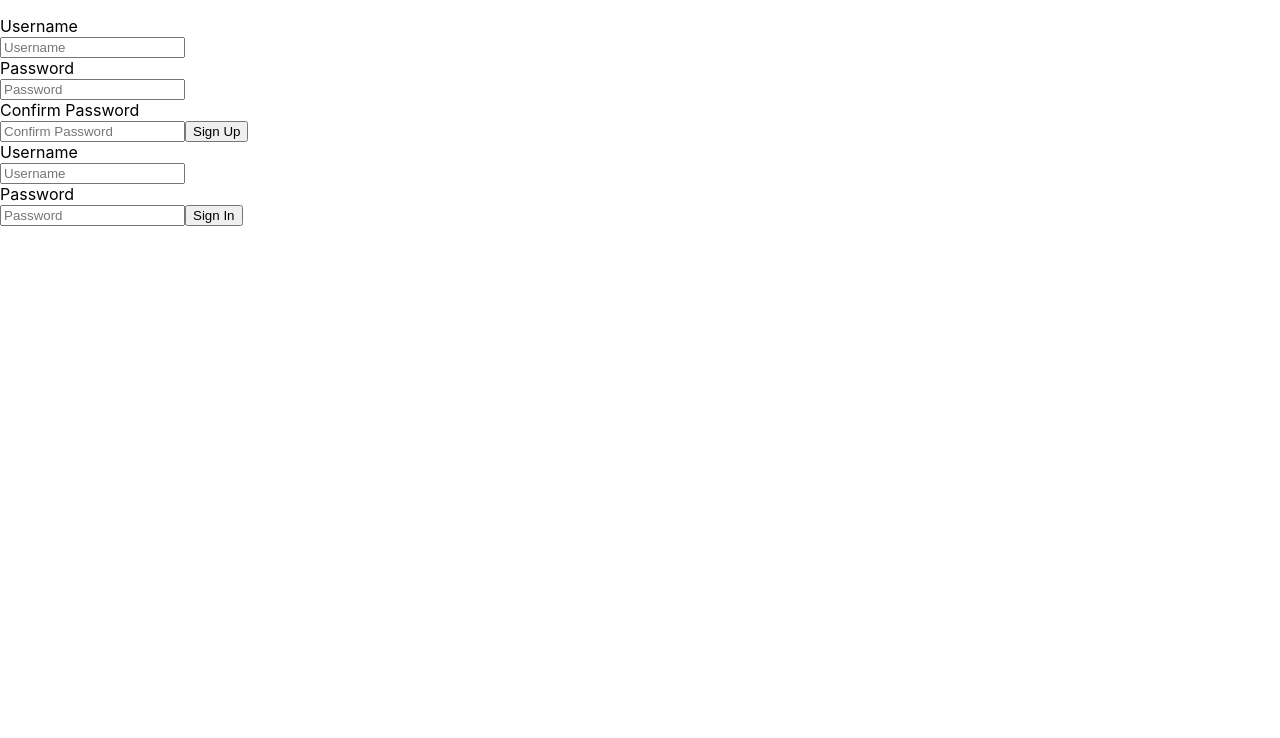
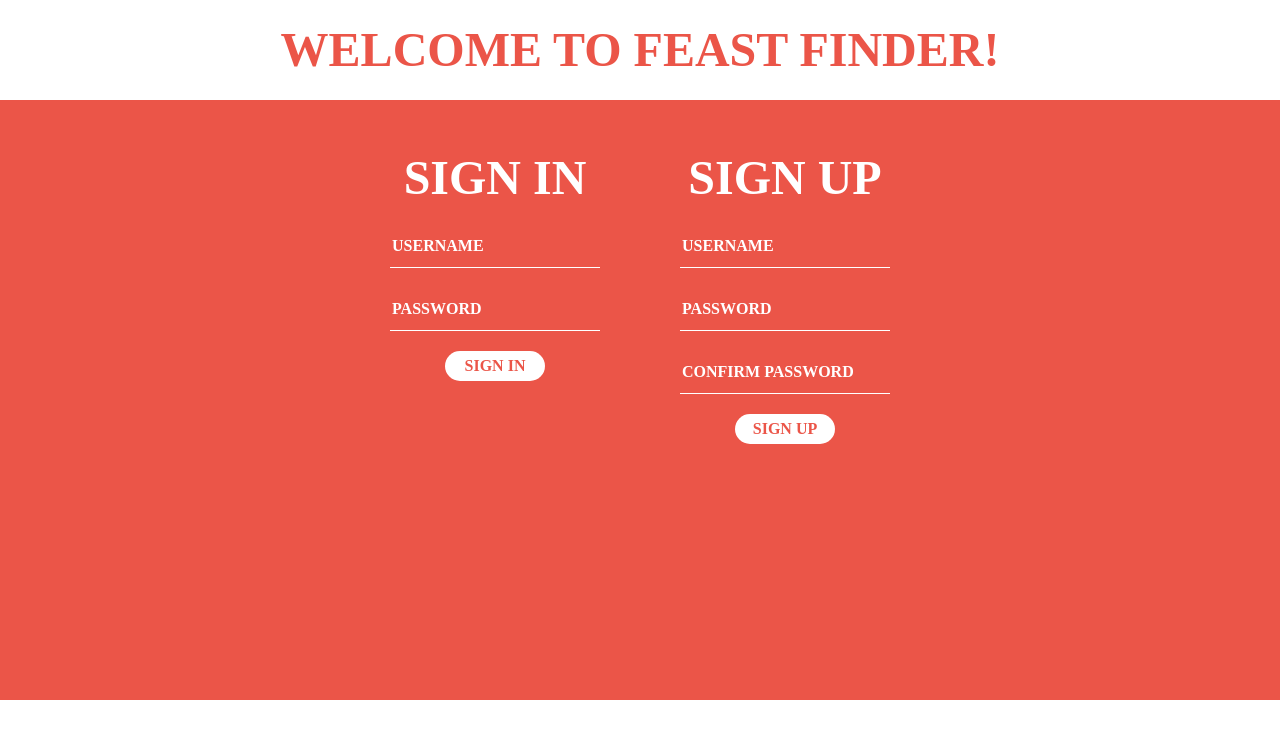
Before and after one commit to abbygottlich/feast-finder-app, a React (Create React App) app in the folder frontend/: page / in a window 1280 px wide. Shown: the top 738 px of the page. Built offline with nearby package versions, Linux system fonts and the light colour scheme.

Commit message:
basic desktop styling done

```diff
--- a/frontend/src/App.css
+++ b/frontend/src/App.css
@@ -116,7 +116,7 @@
 .restaurantTextInfo {
   color: #ffffff;
   width: 300px;
-  height: 300px;
+  height: 230px;
   border-radius: 20px 20px 20px 20px;
   background-color: rgba(0,0,0,0.7);
   padding-top: 70px;
@@ -196,7 +196,7 @@
   width: 15px;
 }
 
-/* favorites page */
+/* favorites and dislikes pages */
 .restaurant-list-bg {
   width: 100%;
   min-height: 700px;
@@ -294,3 +294,83 @@
   width: 45px;
   background-size: 45px;
 }
+
+/* sign in and sing up page */
+.login-page {
+  width: 100%;
+  min-height: 700px;
+  background-color: #eb5548;
+  text-align: center;
+}
+
+.welcome {
+  width: 100%;
+  height: 100px;
+  background-color: #ffffff;
+  font-family: "Raleway";
+  font-size: 48px;
+  font-weight: bold;
+  text-transform: uppercase;
+  color: #eb5548;
+  line-height: 100px;
+}
+
+.login-sections {
+  display: flex;
+  justify-content: space-between;
+  width: 500px;
+  margin: auto;
+}
+
+.signin-section, .signup-section {
+  margin-top: 50px;
+}
+
+.title {
+  font-family: "Raleway";
+  font-size: 48px;
+  font-weight: bold;
+  text-transform: uppercase;
+  color: #ffffff;
+}
+
+.username-input, .password-input, .confirm-password-input, .login-button {
+  display: block;
+  margin: auto;
+  margin-top: 20px;
+  height: 40px;
+  background-color: #eb5548;
+  border: none;
+  border-bottom: 1px solid #ffffff;
+  color: #ffffff;
+  font-family: "Raleway";
+  font-size: 16px;
+  font-weight: bold;
+}
+
+.username-input::placeholder, .password-input::placeholder, .confirm-password-input::placeholder, .login-button::placeholder {
+  color: white;
+  text-transform: uppercase;
+}
+
+.login-button {
+  height: 30px;
+  width: 100px;
+  margin-top: 20px;
+  border: none;
+  border-radius: 500px;
+  color: #eb5548;
+  background-color: #ffffff;
+  font-family: "Raleway";
+  font-size: 16px;
+  font-weight: bold;
+  text-transform: uppercase;
+  cursor: pointer;
+  transition: background-color 1s;
+  transition: color 1s;
+}
+
+.login-button:hover {
+  background-color: #762b24;
+  color: #ffffff;
+}
--- a/frontend/src/components/SignIn.js
+++ b/frontend/src/components/SignIn.js
@@ -26,7 +26,7 @@ class SignIn extends Component {
     render() {
         return (
             <form onSubmit={this.handleSubmit.bind(this)}>
-                <div>Username</div>
+                <div className="title">Sign In</div>
                 <input type="email" name="username" placeholder="Username" className="username-input"
                     onChange={e => {
                         this.setState({ [e.target.name]: e.target.value });
@@ -34,8 +34,6 @@ class SignIn extends Component {
                     value={this.state.username}
                 >
                 </input>
-
-                <div>Password</div>
                 <input type="password" name="password" placeholder="Password" className="password-input"
                     onChange={e => {
                         this.setState({ [e.target.name]: e.target.value });
@@ -43,23 +41,7 @@ class SignIn extends Component {
                     value={this.state.password}
                 >
                 </input>
-
-                {/* <FormGroup>
-          <ControlLabel>Confirm Password</ControlLabel>
-          <FormControl
-            type="password"
-            name="confirmPassword"
-            onChange={e => {
-              this.setState({[e.target.name]: e.target.value});
-            }}
-            placeholder="Confirm Password"
-            value={this.state.confirmPassword}
-          />
-        </FormGroup> */}
-
-                <button type="submit">
-                    Sign In
-       </button>
+                <button className="login-button" type="submit">Sign In</button>
             </form>
         );
     }
--- a/frontend/src/components/SignUp.js
+++ b/frontend/src/components/SignUp.js
@@ -25,7 +25,7 @@ class SignUp extends Component {
   render() {
     return (
       <form onSubmit={this.handleSubmit.bind(this)}>
-        <div>Username</div>
+        <div className="title">Sign Up</div>
         <input type="email" name="username" placeholder="Username" className="username-input"
           onChange={e => {
             this.setState({ [e.target.name]: e.target.value });
@@ -33,8 +33,6 @@ class SignUp extends Component {
           value={this.state.username}
         >
         </input>
-
-        <div>Password</div>
         <input
           type="password" name="password" placeholder="Password" className="password-input"
           onChange={e => {
@@ -43,8 +41,6 @@ class SignUp extends Component {
           value={this.state.password}
         >
         </input>
-
-        <div>Confirm Password</div>
         <input type="password" name="confirmPassword" placeholder="Confirm Password" className="confirm-password-input"
           onChange={e => {
             this.setState({ [e.target.name]: e.target.value });
@@ -52,10 +48,7 @@ class SignUp extends Component {
           value={this.state.confirmPassword}
         >
         </input>
-
-        <button type="submit">
-          Sign Up
-       </button>
+        <button className="login-button" type="submit">Sign Up</button>
       </form>
     );
   }
--- a/frontend/src/components/SignUpSignIn.js
+++ b/frontend/src/components/SignUpSignIn.js
@@ -19,14 +19,17 @@ class SignUpSignIn extends Component {
       <Row>
         <Col xs={8} >
           {this.props.error && this.renderError()}
-          <Tabs defaultActiveKey={1} id="signup-signin-tabs">
-            <Tab eventKey={1}>
-              <SignUp onSignUp={this.props.onSignUp} />
-            </Tab>
-            <Tab eventKey={2}>
-              <SignIn onSignIn={this.props.onSignIn} />
-            </Tab>
-          </Tabs>
+          <div className="login-page">
+            <div className="welcome">Welcome to Feast Finder!</div>
+            <div className="login-sections">
+              <div className="signin-section">
+                <SignIn onSignIn={this.props.onSignIn} />
+              </div>
+              <div className="signup-section">
+                <SignUp onSignUp={this.props.onSignUp} />
+              </div>
+            </div>
+          </div>
         </Col>
       </Row>
     )
```
Also changed, not shown: frontend/src/components/Login.js (deleted, +0 -20 lines).
